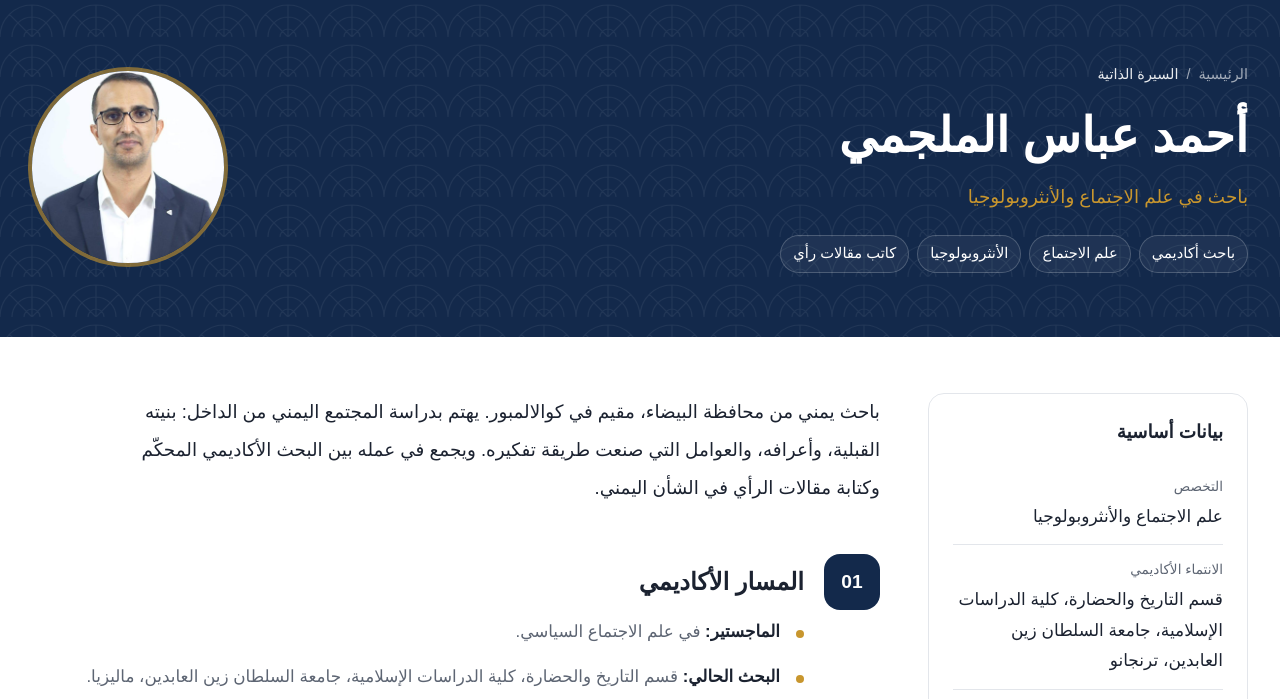
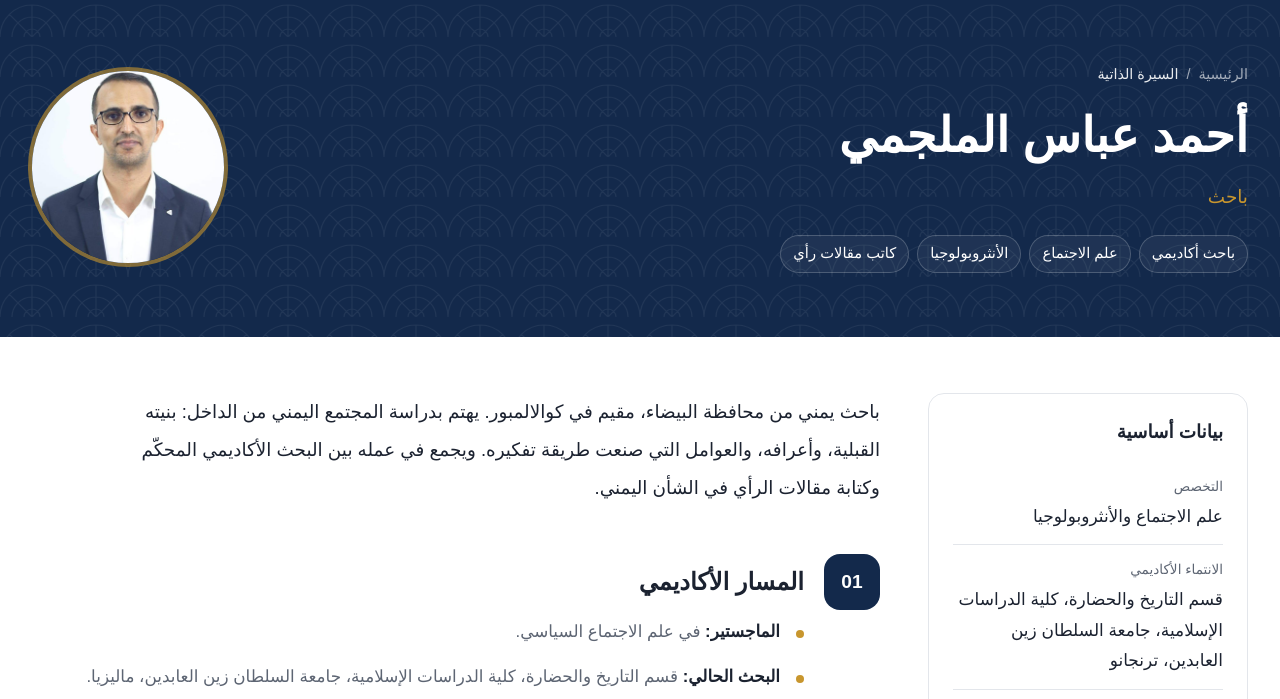
Before and after one commit to ALMALJAMIE/almaljamie-blog, an Astro site: page /cv in a window 1280 px wide. Shown: the part 84-783 px from the top of the page. Built offline with nearby package versions, Linux system fonts and the light colour scheme; Astro itself is replaced by a stand-in of ours.

Commit message:
الصفة في السيرة الذاتية: باحث
Co-Authored-By: Claude Opus 5.5 <noreply@anthropic.com>
Claude-Session: https://claude.ai/code/session_01D8iaLWCmAew9gz8Xfyw7Ca

```diff
--- a/src/pages/cv.astro
+++ b/src/pages/cv.astro
@@ -58,7 +58,7 @@ const md = (s: string) => s.replace(/\*\*(.+?)\*\*/g, '<strong class="text-[var(
           <a href="/" class="no-underline hover:text-white">الرئيسية</a><span class="mx-2">/</span><span class="text-white/90">السيرة الذاتية</span>
         </nav>
         <h1 class="mt-3 text-[2.3rem] sm:text-[3rem]">{site.title}</h1>
-        <p class="mt-2 text-saffron text-[1.15rem]">{site.tagline}</p>
+        <p class="mt-2 text-saffron text-[1.15rem]">{site.headerTagline}</p>
         <p class="mt-5 flex flex-wrap gap-2 text-[0.92rem]">
           {["باحث أكاديمي", "علم الاجتماع", "الأنثروبولوجيا", "كاتب مقالات رأي"].map((t) => <span class="px-3 py-1 rounded-full border border-white/20 bg-white/5">{t}</span>)}
         </p>
```
